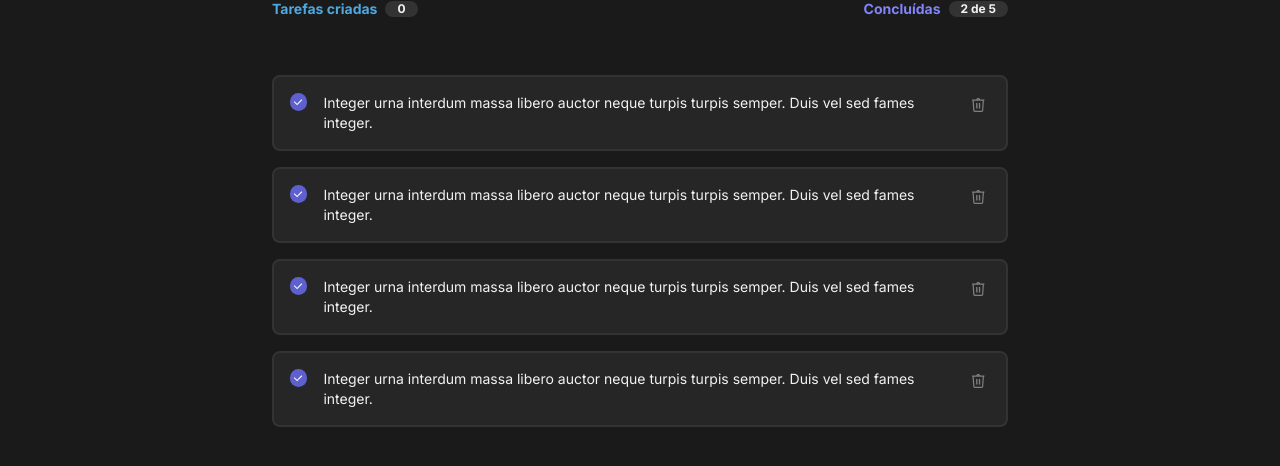
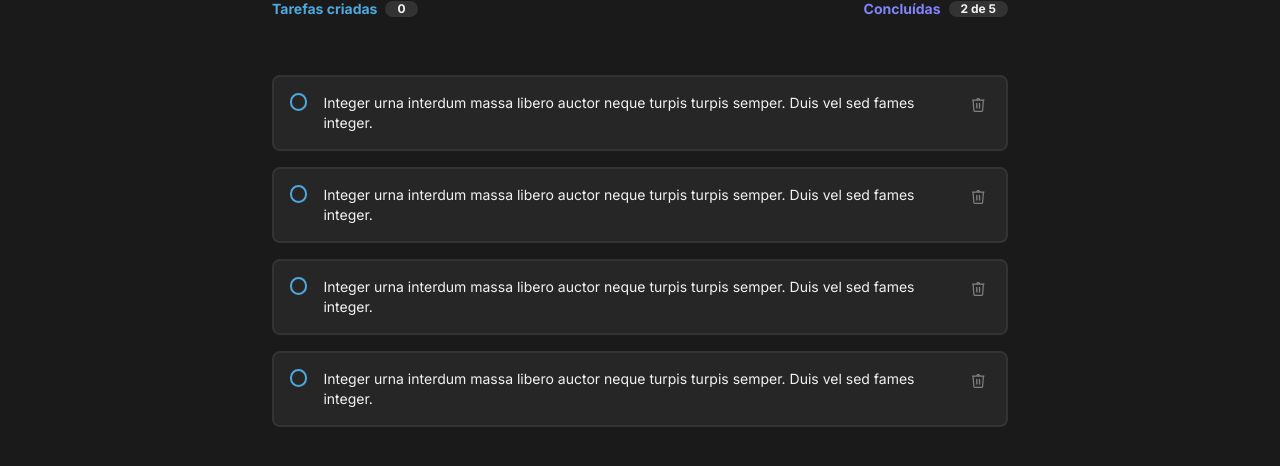
Before and after one commit to vmnog/rocketseat-ignite-react-desafio-01, a React (Vite) app: page / in a window 1280 px wide. Shown: the part 292-758 px from the top of the page. Built offline with nearby package versions, Linux system fonts and the light colour scheme.

Commit message:
feat: showing dynamically checked tasks

```diff
--- a/src/components/todo-list.tsx
+++ b/src/components/todo-list.tsx
@@ -15,10 +15,10 @@ function EmptyList() {
 function CheckButton({ selected }: { selected: boolean }) {
   return (
     <div className={
-      `w-[17.45px] h-[17.45px] flex-none rounded-full border-2 border-blue hover:bg-blueDark cursor-pointer`
+      `w-[17.45px] h-[17.45px] flex-none rounded-full border-2 border-blue hover:bg-blueDark cursor-pointer `
       + (selected && ` bg-purpleDark border-none hover:bg-purple`)
     }>
-      {selected && <img src={check} alt="" className="ml-[3px] mt-[5.5px]" />}
+      {selected && <img src={check} alt="" className="ml-[3.5px] mt-[5.5px]" />}
     </div>
   )
 }
@@ -34,7 +34,7 @@ function DeleteButton() {
 }
 
 function TodoItem() {
-  const selected = true;
+  const selected = false;
 
   return (
     <div className="w-full bg-gray-500 p-4 flex items-start gap-4 rounded-lg border-2 border-gray-400">
@@ -48,11 +48,13 @@ function TodoItem() {
 export function TodoList() {
   return (
     <>
-      <section className="flex flex-col gap-4">
-        {[1, 2, 3, 4].map(() => (
-          <TodoItem />
-        ))}
-      </section>
+      {true && (
+        <section className="flex flex-col gap-4 mb-20">
+          {[1, 2, 3, 4].map(() => (
+            <TodoItem />
+          ))}
+        </section>
+      )}
       {false && <EmptyList />}
     </>
   )
```
